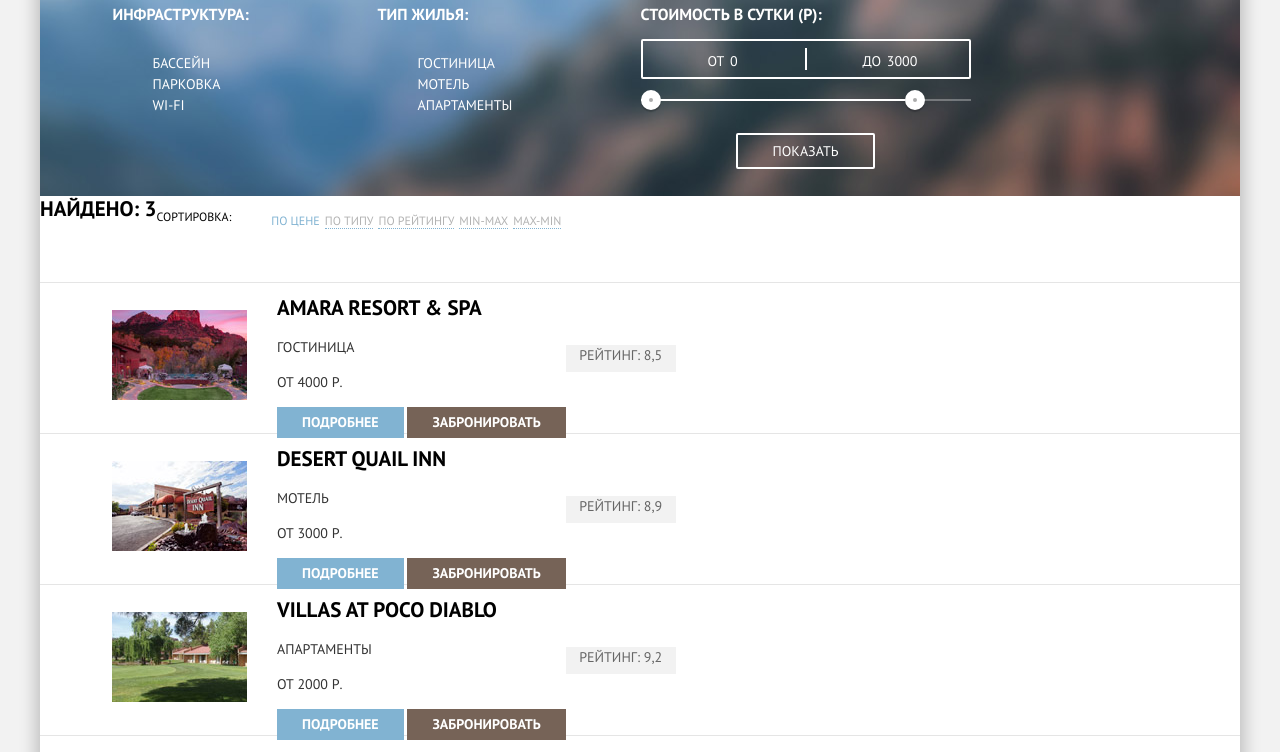
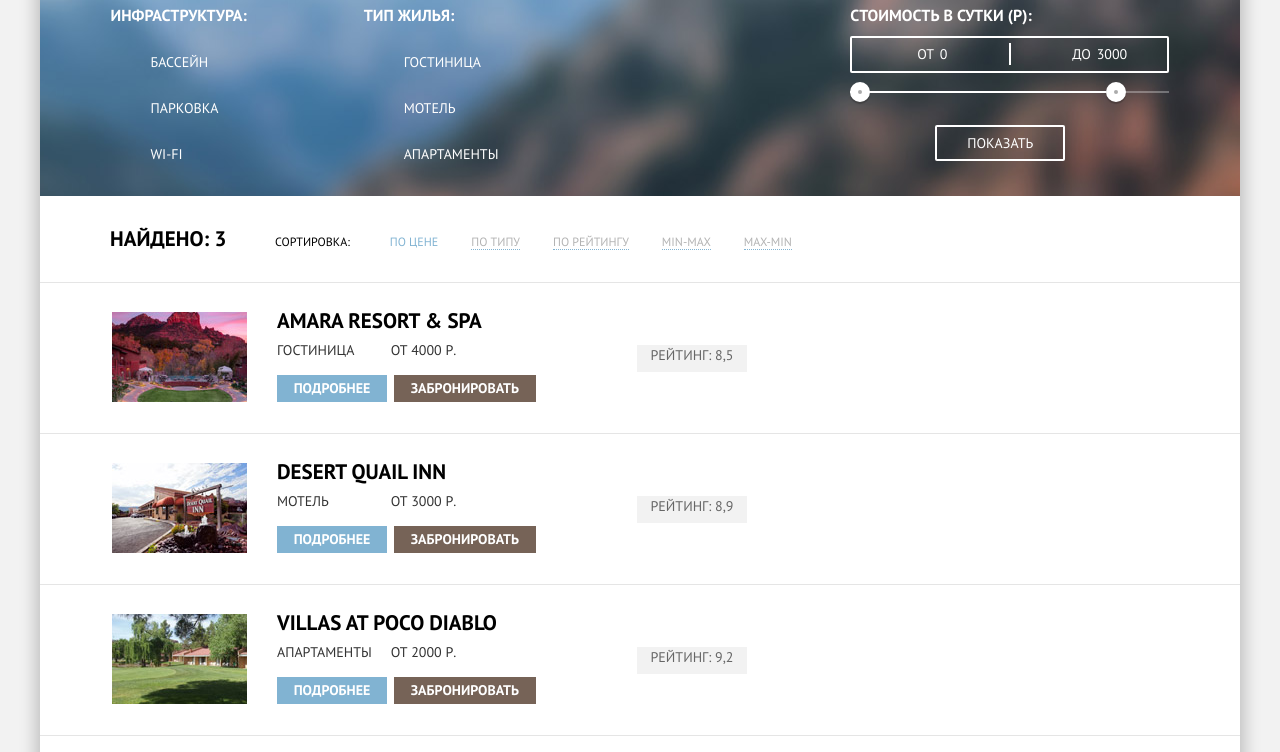
Before and after one commit to YuliiaDear/YuliiaDear.github.io, a plain HTML site: page hotels.html in a window 1280 px wide. Shown: the part 77-829 px from the top of the page. Drawn offline with nearby package versions, Linux system fonts and the light colour scheme.

Commit message:
commit 24/11

```diff
--- a/css/style.css
+++ b/css/style.css
@@ -123,13 +123,17 @@ footer {
 
 .intro-text-block::before {
   content: "";
+  position: absolute;
   background:
 	 url("../img/shape.png");
   width: 1200px;
   height: 57px;
+  top: -57px;
+  left: 0px;
 }
 
 .intro-text-block {
+  position: relative;
   min-height: 175px;
   padding-top: 42px;
   background-color: #ffffff;
@@ -340,24 +344,35 @@ li.feature-item {
   display: flex;
   padding-left: 60px;
   padding-right: 60px;
-  padding-top: 25px;
-
+  padding-top: 26px;
 }
 
 .filter-hotel fieldset {
   border: none;
+  margin: 0;
 }
 
 .filter-check {
   width: 240px;
 }
 
+.checkbox-list {
+  display: flex;
+  flex-direction: column;
+  margin: 0;
+}
+
+.checkbox-list li{
+	height: 35px;
+	padding-top: 11px;
+}
+
 .filter-hotel ul {
-	list-style: none;
+  list-style: none;
 }
 
 .filter-form legend {
-  margin-bottom: 9px;
+  margin-bottom: 10px;
   font-weight: 600;
   font-size: 16px;
   line-height: 21px;
@@ -371,34 +386,16 @@ li.feature-item {
   color: #ffffff;
 }
 
-.filter-button {
-  height: 32px;
-  width: 133px;
-
-  font: inherit;
-  font-size: 14px;
-  line-height: 21px;
-  font-weight: 400;
-
-  text-align: center;
-  color: #ffffff;
-  vertical-align: middle;
-  text-transform: uppercase;
-
-  background-color: transparent;
-  border: solid 2px #ffffff;
-  border-radius: 2px;
-}
-
 .filter-range {
+  padding-left: 244px;
   width: 330px;
   margin: 0;
   text-transform: uppercase;
   color: #ffffff;
 }
 
-.filter-range-title {
-  margin-bottom: 9px;
+fieldset .filter-range-title {
+  margin-bottom: 5px;
 
   font-weight: 600;
   font-size: 16px;
@@ -408,8 +405,8 @@ li.feature-item {
 .price-controls {
   position: relative;
 
-  height: 36px;
-  margin-bottom: 20px;
+  height: 33px;
+  margin-bottom: 18px;
 
   font-size: 0;
 
@@ -428,14 +425,13 @@ li.feature-item {
 
   background: #ffffff;
   transform: translate(-50%, -50%);
-
 }
 
 .price-controls label {
   display: inline-block;
 
   font-size: 14px;
-  line-height: 38px;
+  line-height: 30px;
   vertical-align: top;
 
   cursor: pointer;
@@ -506,7 +502,8 @@ li.feature-item {
 .btn-transparent {
   display: block;
   margin: 0 auto;
-  padding: 6px 35px;
+  margin-left: 85px;
+  padding: 6px 30px;
 
   font-size: 14px;
   line-height: 20px;
@@ -527,28 +524,43 @@ li.feature-item {
 
 .sort-panel {
   display: flex;
+  flex-direction: row;
+  align-items: baseline;
+
   height: 86px;
   border-bottom: 1px solid #e5e5e5;
 }
 
 .found {
+  width: 135px;
   font-size: 21px;
   line-height: 26px;
   font-weight: 700;
   color: #000000;
+
+  margin-left: 70px;
+  margin-right: 30px;
+  padding-top: 30px;
 }
+
 
 .sort-panel p {
   font-size: 12px;
   line-height: 18px;
   font-weight: 400;
   color: #000000;
+
+  margin-right: 0;
 }
 
 .sort-panel-items {
   display: flex;
   list-style: none;
 
+}
+
+.sort-panel-items li {
+  margin-right: 33px;
 }
 
 .sort-panel-items a {
@@ -574,9 +586,6 @@ li.feature-item {
   border-bottom: none;
 }
 
-.sort-panel-items li {
-  margin-right: 5px;
-}
 
 .results-list-hotels {
   display: flex;
@@ -597,15 +606,32 @@ li.feature-item {
 .hotel-photo {
   margin-left: 72px;
   margin-right: 30px;
+  margin-top: 3px;
 
 }
 
 .about-hotel {
+  display: flex;
+  flex-direction: column;
+  flex-wrap: wrap;
 
+  width: 360px;
+  height: 100px;
+  margin-top: 0;
 
 }
 
-.results-list-hotels p {
+.about-hotel h3 {
+  margin-top: 0;
+  margin-bottom: 6px;
+
+}
+
+.results-list-hotels b {
+  display: inline-block;
+  width: 110px;
+
+  margin-bottom: 14px;
 
   font-size: 14px;
   line-height: 21px;
@@ -630,10 +656,14 @@ li.feature-item {
 }
 
 .results-list-hotels .more-info {
+
   display: inline-block;
-  padding: 5px 25px;
+  width: 100px;
+  padding: 3px 5px;
+  margin-right: 3px;
+
+
   text-align: center;
-
   font-size: 14px;
   line-height: 21px;
   font-weight: 700;
@@ -654,7 +684,7 @@ li.feature-item {
 
 .results-list-hotels .reserve {
   display: inline-block;
-  padding: 5px 25px;
+  padding: 3px 17px;
   font-size: 14px;
   line-height: 21px;
   font-weight: 700;
--- a/hotels.html
+++ b/hotels.html
@@ -29,7 +29,7 @@
         <form class="filter-form"  method="get" action="https://echo.htmlacademy.ru">
           <fieldset class="filter-check">
             <legend>Инфраструктура:</legend>
-            <ul>
+            <ul class="checkbox-list">
               <li class="filter-option">
                 <input class="visually-hidden" type="checkbox" name="pool" id="filter-pool" checked>
                 <label for="filter-pool">Бассейн</label>
@@ -46,7 +46,7 @@
           </fieldset>
           <fieldset  class="filter-check">
             <legend>Тип жилья:</legend>
-            <ul>
+            <ul  class="checkbox-list">
               <li class="filter-option">
                 <input class="visually-hidden" type="checkbox" name="Hotel" id="filter-hotel" checked>
                 <label for="filter-hotel">Гостиница</label>
@@ -105,12 +105,15 @@
 			</div>
 			<div class="about-hotel">
 				  <h3><a class="hotel-name" href="#">Amara Resort & Spa</a></h3>
-                <p>Гостиница</p>
-                <p>От 4000 р.</p>
+				  <div>
+					<b>Гостиница</b>
+					<b>От 4000 р.</b>
+				</div>
+                  <div>
 					  <a href="#" class="button more-info">Подробнее</a>
                   <a class="button reserve" href="#" >Забронировать</a>
 				</div>
-
+			  </div>
 			  <div class="rating">
 				  <div class="rating">
 				    <span class="stars"></span>
@@ -124,10 +127,14 @@
 			  </div>
 				  <div class="about-hotel">
 				  <h3><a class="hotel-name" href="#">Desert Quail Inn</a></h3>
-                <p>Мотель</p>
-                <p>От 3000 р.</p>
+                  <div>
+					<b>Мотель</b>
+                  	<b>От 3000 р.</b>
+				  </div>
+                  <div>
 					  <a href="#" class="button more-info">Подробнее</a>
                       <a href="#" class="button reserve">Забронировать</a>
+					  </div>
 			  </div>
               <div class="rating">
 				  <div class="rating">
@@ -142,10 +149,14 @@
 			  </div>
 				<div class="about-hotel">
 				<h3><a class="hotel-name" href="#">Villas at Poco Diablo</a></h3>
-                <p>Апартаменты</p>
-                <p>От 2000 р.</p>
+				<div>
+                  <b>Апартаменты</b>
+                  <b>От 2000 р.</b>
+				</div>
+				<div>
                   <a href="#" class="button more-info">Подробнее</a>
                   <a href="#" class="button reserve">Забронировать</a>
+				</div>
 		      </div>
               <div class="rating">
 				  <div class="rating">
```
Lines whose indentation alone changed are shown as unchanged.
